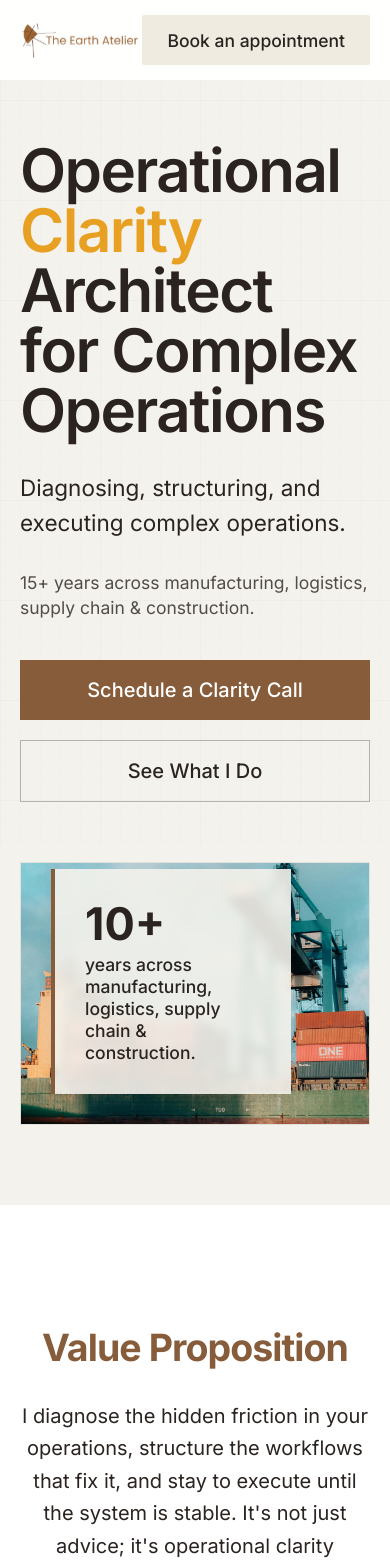
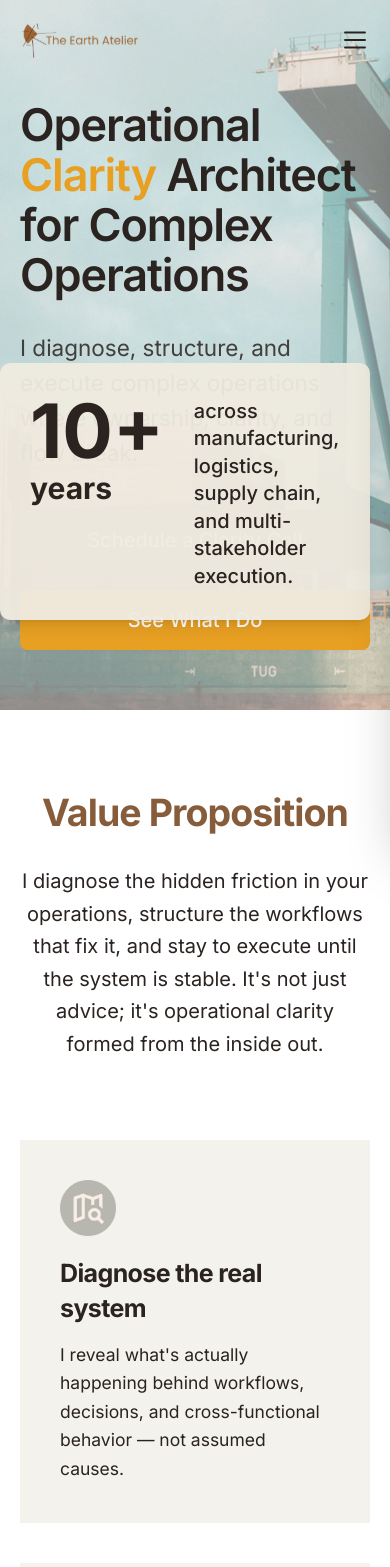
Before and after one commit to ejmoneyyy1/Operational-Consultation-, a Next.js app: page / in a window 390 px wide. Shown: the top 1567 px of the page. Built offline with nearby package versions, Linux system fonts and the light colour scheme.

Commit message:
The Earth Atelier: hero, nav, mobile drawer, 10+ block, responsive

```diff
--- a/app/page.tsx
+++ b/app/page.tsx
@@ -12,38 +12,9 @@ import gearIcon from '@/public/images/gearicon.png';
 export default function HomePage() {
   return (
     <>
-    <section className="min-h-[80vh] pt-28 pb-16 md:pt-32 md:pb-24">
-      <div className="max-w-7xl mx-auto px-4 sm:px-6 lg:px-8">
-        <div className="grid grid-cols-1 md:grid-cols-2 gap-12 md:gap-16 items-center">
-          {/* Left Column - Content */}
-          <div className="space-y-6">
-            <h1 className="text-5xl md:text-7xl font-semibold tracking-tight text-balance text-brand-soil">
-              Operational <span className="text-brand-ochre">Clarity</span> Architect for Complex Operations
-            </h1>
-            <p className="text-lg text-brand-soil">
-              Diagnosing, structuring, and executing complex operations.
-            </p>
-            <p className="text-sm text-brand-soil/80">
-              15+ years across manufacturing, logistics, supply chain & construction.
-            </p>
-            <div className="flex flex-col sm:flex-row gap-4 pt-2">
-              <Link
-                href="/contact"
-                className="inline-flex items-center justify-center px-6 py-3 text-base font-medium text-white bg-brand-wood hover:bg-brand-soil transition-colors"
-              >
-                Schedule a Clarity Call
-              </Link>
-              <Link
-                href="/services"
-                className="inline-flex items-center justify-center px-6 py-3 text-base font-medium text-brand-soil border border-brand-soil/30 hover:border-brand-soil/50 transition-colors"
-              >
-                See What I Do
-              </Link>
-            </div>
-          </div>
-
-          {/* Right Column - Hero Image */}
-          <div className="relative aspect-[4/3] w-full overflow-hidden border border-brand-aluminium/20">
+    <section className="relative min-h-[400px] md:min-h-[85vh] flex items-center pt-20 pb-12 md:pt-28 md:pb-24">
+      {/* Full-bleed background image */}
+      <div className="absolute inset-0 z-0">
         <Image
           src={heroImage}
           alt="Industrial operations and complex systems"
@@ -51,19 +22,49 @@ export default function HomePage() {
           className="object-cover"
           priority
         />
-            <div className="absolute bottom-6 left-6 z-20 bg-brand-linen/90 backdrop-blur-sm p-6 border-l-4 border-brand-wood max-w-[240px] shadow-lg">
-              <div className="text-4xl font-bold text-brand-soil mb-1">10+</div>
-              <div className="text-sm font-medium text-brand-soil leading-tight">
-                years across manufacturing, logistics, supply chain & construction.
+        <div className="absolute inset-0 bg-[#F5F2EC]/55" aria-hidden />
+      </div>
+
+      {/* Content overlay - dark brown text per Figma */}
+      <div className="relative z-10 w-full max-w-7xl mx-auto px-4 sm:px-6 lg:px-8">
+        <div className="max-w-2xl">
+          <h1 className="text-4xl md:text-6xl font-semibold tracking-tight text-balance text-brand-soil">
+            Operational <span className="text-brand-ochre">Clarity</span> Architect for Complex Operations
+          </h1>
+          <p className="mt-6 text-lg text-brand-soil/85">
+            I diagnose, structure, and execute complex operations where ownership, clarity, and flow break.
+          </p>
+          <div className="flex flex-col sm:flex-row gap-4 mt-8">
+            <Link
+              href="/contact"
+              className="inline-flex items-center justify-center px-6 py-3 text-base font-medium text-white bg-brand-aluminium hover:bg-brand-aluminium/90 transition-colors rounded-md"
+            >
+              Schedule a Clarity Call
+            </Link>
+            <Link
+              href="/services"
+              className="inline-flex items-center justify-center px-6 py-3 text-base font-medium text-white bg-brand-ochre hover:bg-brand-ochre/90 transition-colors rounded-md"
+            >
+              See What I Do
+            </Link>
           </div>
         </div>
+
+        {/* Experience block - horizontal layout: "10+ years" left, description right */}
+        <div className="absolute right-4 sm:right-6 lg:right-8 bottom-6 lg:bottom-8 z-20 bg-[#F0EBE1]/95 p-6 md:p-8 shadow-lg rounded-lg flex flex-row items-start gap-6 max-w-[520px]">
+          <div className="flex flex-col leading-none shrink-0">
+            <span className="text-6xl md:text-7xl font-bold text-brand-soil">10+</span>
+            <span className="text-2xl md:text-3xl font-bold text-brand-soil">years</span>
           </div>
+          <p className="text-base md:text-lg text-brand-soil font-medium leading-snug pt-1">
+            across manufacturing, logistics, supply chain, and multi-stakeholder execution.
+          </p>
         </div>
       </div>
     </section>
 
     {/* Value Proposition */}
-    <section className="py-24 bg-white">
+    <section className="py-16 md:py-24 bg-white">
       <div className="max-w-7xl mx-auto px-4 sm:px-6 lg:px-8">
         <header className="text-center">
           <h2 className="text-3xl md:text-4xl font-bold text-brand-wood">
@@ -92,13 +93,13 @@ export default function HomePage() {
             </p>
           </div>
           <div className="bg-brand-linen p-8">
-            <div className="mb-4">
+            <div className="mb-4 flex items-center justify-center w-14 h-14 rounded-full bg-brand-aluminium">
               <Image
                 src={layersIcon}
                 alt=""
-                width={56}
-                height={56}
-                className="object-contain"
+                width={40}
+                height={40}
+                className="object-contain brightness-0 invert"
               />
             </div>
             <h3 className="text-xl font-bold text-brand-soil mb-3">
@@ -130,7 +131,7 @@ export default function HomePage() {
     </section>
 
     {/* Problem I solve */}
-    <section className="py-24 bg-[#F0EBE1]">
+    <section className="py-16 md:py-24 bg-[#F0EBE1]">
       <div className="max-w-7xl mx-auto px-4 sm:px-6 lg:px-8">
         <header className="text-center">
           <h2 className="text-3xl md:text-4xl font-bold text-brand-soil">
@@ -193,7 +194,7 @@ export default function HomePage() {
     </section>
 
     {/* Case studies */}
-    <section className="py-24 bg-white">
+    <section className="py-16 md:py-24 bg-white">
       <div className="max-w-7xl mx-auto px-4 sm:px-6 lg:px-8">
         <header className="text-center">
           <h2 className="text-3xl md:text-4xl font-bold text-brand-soil mb-6">
@@ -247,7 +248,7 @@ export default function HomePage() {
     </section>
 
     {/* The Forming Framework */}
-    <section className="py-24 bg-brand-linen">
+    <section className="py-16 md:py-24 bg-brand-linen">
       <div className="max-w-7xl mx-auto px-4 sm:px-6 lg:px-8">
         <header className="text-center">
           <h2 className="text-3xl md:text-4xl font-bold text-brand-soil mb-16">
@@ -298,7 +299,7 @@ export default function HomePage() {
     </section>
 
     {/* Final CTA */}
-    <section className="py-32 relative overflow-hidden">
+    <section className="py-16 md:py-32 relative overflow-hidden">
       {/* The Background Image */}
       <div className="absolute inset-0">
         <Image
@@ -313,7 +314,7 @@ export default function HomePage() {
 
       {/* The Content */}
       <div className="relative z-10 max-w-4xl mx-auto px-4 sm:px-6 lg:px-8 text-center">
-        <h2 className="text-4xl md:text-5xl font-bold text-brand-soil mb-8 text-balance">
+        <h2 className="text-3xl md:text-5xl font-bold text-brand-soil mb-8 text-balance">
           Let&apos;s bring clarity to your complex operation.
         </h2>
         <button className="bg-brand-soil text-white font-semibold px-8 py-4 hover:bg-brand-soil/90 transition-minimal">
--- a/components/Nav.tsx
+++ b/components/Nav.tsx
@@ -1,5 +1,6 @@
-'use client';
+"use client";
 
+import { useState } from 'react';
 import Link from 'next/link';
 import { usePathname } from 'next/navigation';
 import { NAV_LINKS } from '@/lib/constants';
@@ -8,12 +9,16 @@ const NAV_DESKTOP_LINKS = NAV_LINKS.filter((link) => link.href !== '/contact');
 
 export function Nav() {
   const pathname = usePathname();
+  const [isMobileMenuOpen, setIsMobileMenuOpen] = useState(false);
+
+  const closeMenu = () => setIsMobileMenuOpen(false);
 
   return (
-    <nav className="w-full top-0 z-50 fixed bg-white/95 backdrop-blur-md">
+    <>
+      <nav className="w-full top-0 z-50 fixed bg-transparent">
         <div className="max-w-7xl mx-auto px-4 sm:px-6 lg:px-8">
           <div className="flex items-center justify-between h-16">
-          {/* Left: Logo */}
+            {/* Left: Logo - dark brown on transparent nav */}
             <Link href="/" className="flex items-center">
               <img
                 src="/images/logo.svg"
@@ -22,7 +27,7 @@ export function Nav() {
               />
             </Link>
 
-          {/* Center: Links (hidden on mobile) */}
+            {/* Center: Desktop links (hidden on mobile) - dark brown */}
             <div className="hidden md:flex items-center gap-8 text-brand-soil font-medium text-sm">
               {NAV_DESKTOP_LINKS.map((link) => (
                 <Link
@@ -39,17 +44,81 @@ export function Nav() {
               ))}
             </div>
 
-          {/* Right: CTA */}
-          <div className="flex items-center">
+            {/* Right: Desktop CTA (hidden on mobile) + Mobile hamburger */}
+            <div className="flex items-center gap-3">
               <Link
                 href="/contact"
-              className="bg-[#F0EBE1] text-brand-soil px-5 py-2.5 text-sm font-medium hover:bg-[#E5DFD5] transition-colors rounded-sm"
+                className="hidden md:inline-flex bg-[#F0EBE1] text-brand-soil px-5 py-2.5 text-sm font-medium hover:bg-[#E5DFD5] transition-colors rounded-md"
+              >
+                Book an appointment
+              </Link>
+
+              {/* Hamburger - visible only on mobile */}
+              <button
+                type="button"
+                onClick={() => setIsMobileMenuOpen(true)}
+                className="md:hidden p-2 -mr-2 text-brand-soil hover:text-brand-soil/80 transition-colors"
+                aria-label="Open menu"
+              >
+                <svg className="w-6 h-6" fill="none" stroke="currentColor" viewBox="0 0 24 24" aria-hidden>
+                  <path strokeLinecap="round" strokeLinejoin="round" strokeWidth={1.5} d="M4 6h16M4 12h16M4 18h16" />
+                </svg>
+              </button>
+            </div>
+          </div>
+        </div>
+      </nav>
+
+      {/* Backdrop overlay - when drawer is open */}
+      {isMobileMenuOpen && (
+        <button
+          type="button"
+          onClick={closeMenu}
+          className="fixed inset-0 bg-brand-soil/20 backdrop-blur-sm z-40 md:hidden"
+          aria-label="Close menu"
+        />
+      )}
+
+      {/* Slide-out drawer from right */}
+      <div
+        className={`fixed top-0 right-0 h-full w-[80%] max-w-sm bg-[#F0EBE1] z-50 shadow-2xl transform transition-transform duration-300 ease-in-out md:hidden ${
+          isMobileMenuOpen ? 'translate-x-0' : 'translate-x-full'
+        }`}
+        aria-hidden={!isMobileMenuOpen}
+      >
+        <div className="flex justify-end pt-6 pr-6">
+          <button
+            type="button"
+            onClick={closeMenu}
+            className="p-2 text-brand-soil hover:bg-brand-soil/10 rounded-md transition-colors"
+            aria-label="Close menu"
+          >
+            <svg className="w-6 h-6" fill="none" stroke="currentColor" viewBox="0 0 24 24">
+              <path strokeLinecap="round" strokeLinejoin="round" strokeWidth={2} d="M6 18L18 6M6 6l12 12" />
+            </svg>
+          </button>
+        </div>
+
+        <div className="flex flex-col space-y-8 mt-16 px-8 text-2xl text-brand-soil font-medium">
+          {NAV_LINKS.map((link) => (
+            <Link
+              key={link.href}
+              href={link.href}
+              onClick={closeMenu}
+              className={pathname === link.href ? 'text-brand-soil' : 'text-brand-soil/90 hover:text-brand-soil'}
+            >
+              {link.label}
+            </Link>
+          ))}
+          <Link
+            href="/contact"
+            onClick={closeMenu}
+            className="mt-8 inline-flex items-center justify-center bg-brand-soil text-white px-6 py-3 text-lg font-medium rounded-md hover:bg-brand-soil/90 transition-colors"
           >
             Book an appointment
           </Link>
         </div>
       </div>
-      </div>
-    </nav>
+    </>
   );
 }
```
Also changed, not shown: app/about/page.tsx (+17 -15 lines), app/case-study/page.tsx (+6 -6 lines), app/services/page.tsx (+10 -10 lines). Lines whose indentation alone changed are shown as unchanged.
